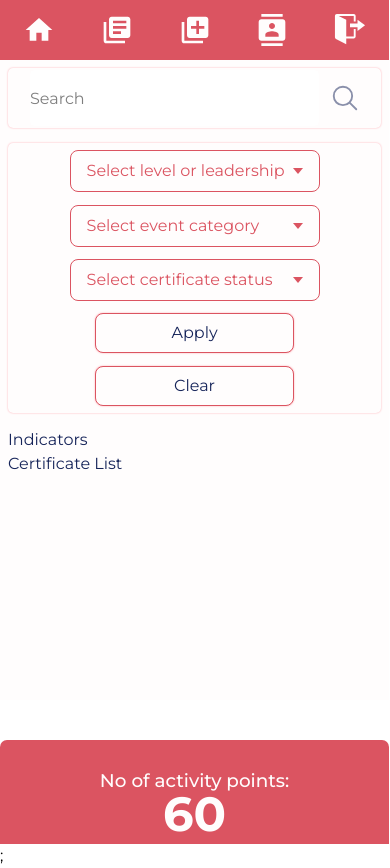
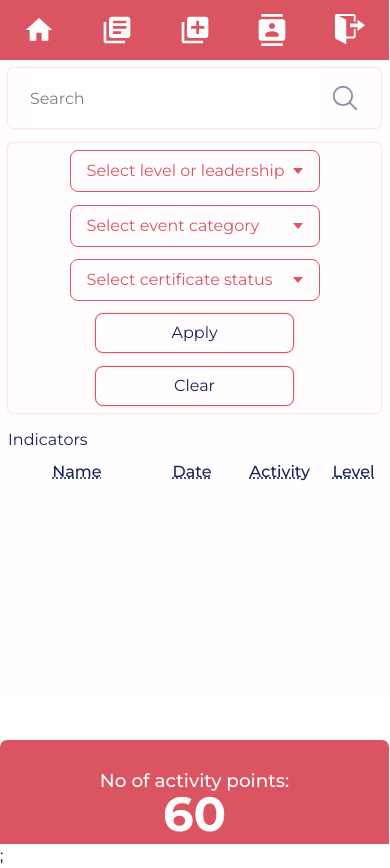
Before and after one commit to alvin1904/skillvine-client, a Next.js app: page /student/certificates in a window 390 px wide. Built offline with nearby package versions, Linux system fonts and the light colour scheme.

Commit message:
feat: view certificates component

```diff
--- a/src/componentsUser/view/Certificates.js
+++ b/src/componentsUser/view/Certificates.js
@@ -1,10 +1,17 @@
 import React from "react";
-import styles from "@/styles/student/ViewCertificates.module.css";
+import styles from "@/styles/student/CertificateList.module.css";
 
-export default function Certificates() {
+export default function Certificates({ children }) {
   return (
-    <div>
-      Certificate List
+    <div className={styles.certificateList}>
+      <div className={styles.certificateList__header}>
+        <h1 className={styles.certificateList__title}>Name</h1>
+        <h1 className={styles.certificateList__title}>Date</h1>
+        <h1 className={styles.certificateList__title}>Activity</h1>
+        <h1 className={styles.certificateList__title}>Level</h1>
+      </div>
+      <br></br>
+      <div className={styles.certificateList__body}>{children}</div>
     </div>
   );
 }
--- /dev/null
+++ b/src/componentsUser/view/EachCertificate.js
@@ -0,0 +1,24 @@
+import React from "react";
+import styles from "@/styles/student/CertificateList.module.css";
+import { levels } from "@/constants/data";
+
+export default function EachCertificate({
+  id,
+  name,
+  date,
+  activity,
+  level,
+  isLeadership,
+}) {
+  console.log(id);
+  return (
+    <div className={styles.certificate__content}>
+      <h1 className={styles.certificate__value}>{name}</h1>
+      <h1 className={styles.certificate__value}>{date}</h1>
+      <h1 className={styles.certificate__value}>{activity}</h1>
+      <h1 className={styles.certificate__value}>
+        {levels[isLeadership ? level + 5 : level]}
+      </h1>
+    </div>
+  );
+}
--- a/src/constants/data.js
+++ b/src/constants/data.js
@@ -19,5 +19,15 @@ export const SelectMode = {
   STUDENT: "student",
 };
 
+export const levels = [
+  "Level 1",
+  "Level 2",
+  "Level 3",
+  "Level 4",
+  "Level 5",
+  "Core-Coordinator",
+  "Sub-Coordinator",
+  "Volunteer",
+];
 // LOGIN PAGE
 export const loginOptions = ["Login as a student", "Login as a teacher"];
--- a/src/pages/student/certificates/index.js
+++ b/src/pages/student/certificates/index.js
@@ -1,20 +1,60 @@
 "use client";
 
-import React from "react";
+import React, { useState } from "react";
 import StudentLayout from "@/layouts/StudentLayout";
 import Certificates from "@/componentsUser/view/Certificates";
 import Filters from "@/componentsUser/view/Filters";
 import Indicators from "@/componentsUser/view/Indicators";
 import SearchBar from "@/componentsUser/view/SearchBar";
+import EachCertificate from "@/componentsUser/view/EachCertificate";
+import styles from "@/styles/student/CertificateList.module.css";
+import Loadings from "@/components/Loading/Loadings";
+import NothingFound from "@/components/Loading/NothingFound";
 
 export default function certificates() {
+  const [certificates, setCertificates] = useState({});
+  const loading = false;
   return (
     <StudentLayout>
       <div className="add_certificate">
         <SearchBar />
         <Filters />
         <Indicators />
-        <Certificates />
+        <Certificates>
+          {loading ? (
+            <Loadings />
+          ) : (
+            certificates &&
+            certificates.points &&
+            (certificates.length === 0 ||
+            Object.entries(certificates.points) < 0 ? (
+              <NothingFound />
+            ) : (
+              Object.entries(certificates.points).map(
+                ([year, certificates]) => (
+                  <div key={year}>
+                    <h2 className={styles.year__key}>{year}</h2>
+                    {certificates.map((certificate) => (
+                      <EachCertificate
+                        key={certificate._id}
+                        id={certificate._id}
+                        name={certificate.certificateName}
+                        date={certificate.createdAt}
+                        activity={certificate.category.activity}
+                        level={
+                          certificate.isLeadership
+                            ? certificate.leadershipLevel
+                            : certificate.level
+                        }
+                        isLeadership={certificate.isLeadership}
+                      />
+                    ))}
+                  </div>
+                )
+              )
+            ))
+          )}
+        </Certificates>
       </div>
     </StudentLayout>
   );
--- /dev/null
+++ b/src/styles/student/CertificateList.module.css
@@ -0,0 +1,57 @@
+.certificateList {
+  width: 100%;
+  all: unset;
+}
+.certificateList__header,
+.certificate__content {
+  height: 40px;
+  display: grid;
+  grid-auto-flow: column;
+  grid-template-columns: 5fr 3fr 3fr 2fr;
+  justify-content: space-between;
+  align-items: center;
+  text-align: center;
+  gap: 5px;
+  margin-bottom: 8px;
+}
+.certificate__content {
+  border: 1px solid transparent;
+  height: 50px;
+  border-radius: 8px;
+  padding: 15px;
+  transition: all 0.2s ease-in-out;
+  cursor: pointer;
+}
+.certificateList__title {
+  font-weight: 500;
+  text-decoration: dotted underline;
+}
+.certificate__value {
+  max-height: 40px;
+  font-size: 0.9rem;
+  font-weight: 400;
+  overflow: hidden;
+  text-overflow: ellipsis;
+}
+.year__key {
+  font-weight: 500;
+  width: 100%;
+  text-align: start;
+  border-bottom: 1px solid var(--clr-primary-300);
+  padding-bottom: 2px;
+  margin-top: 20px;
+  margin-bottom: 5px;
+}
+@media (max-width: 768px) {
+  .certificateList__header {
+    grid-template-columns: 5fr 3fr 3fr 2fr;
+  }
+  .certificate__content {
+    border: 1px solid var(--clr-primary-300);
+  }
+}
+@media (min-width: 768px) {
+  .certificate__content:hover {
+    border: 1px solid var(--clr-primary-400);
+  }
+}
```
